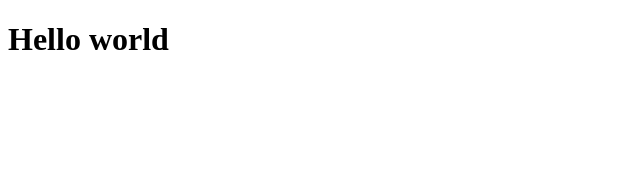
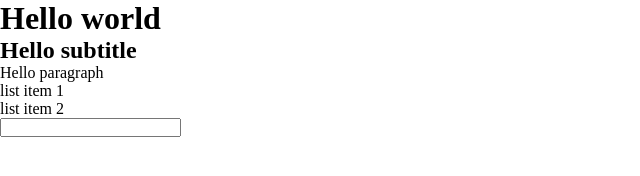
Before and after one commit to dwy82/dwiry, a plain HTML site: page index.html in a window 1280 px wide. Shown: the whole page, without its empty margins (0-640 px from the left). Drawn offline with Linux system fonts and the light colour scheme.

Commit message:
reset css

```diff
--- /dev/null
+++ b/css/style.css
@@ -0,0 +1,33 @@
+/*Start reset*/
+* {
+    /*   *= all elements */
+    box-sizing: border-box;
+    margin: 0;
+    padding: 0;
+}
+
+
+ul, ol {
+    list-style-type: none;
+}
+a {
+    text-decoration: none;
+}
+input:focus{
+    box-shadow: unset;
+    outline: unset;
+    border: unset;
+}
+
+
+/* px- unitate fixa.1 px = 1 led din monitor
+% -1 % din parinte
+vh - 1vh este 1% din viewport height
+vw - 1vw este 1% din viewport width
+em - 1em = fontsize in px a celui mai apropiat
+ parinte care are fontsize definit
+ rem - 1rem = fontsize definit pe el HTML
+/* end reset*/
+h1 {
+
+}
--- a/index.html
+++ b/index.html
@@ -5,8 +5,16 @@
         <meta charset="UTF-8">
 
         <meta name="viewport"  content="width=device-width,initial-scale=1.0"/>
+        <link href="css/style.css" rel="stylesheet"/>
     </head>
     <body>
         <h1>Hello world</h1>
+        <h2>Hello subtitle</h2>
+        <p>Hello paragraph</p>
+        <ul>
+            <li>list item 1</li>
+            <li>list item 2</li>
+        </ul>
+        <input type="text"/>
     </body>
 </html>
```
